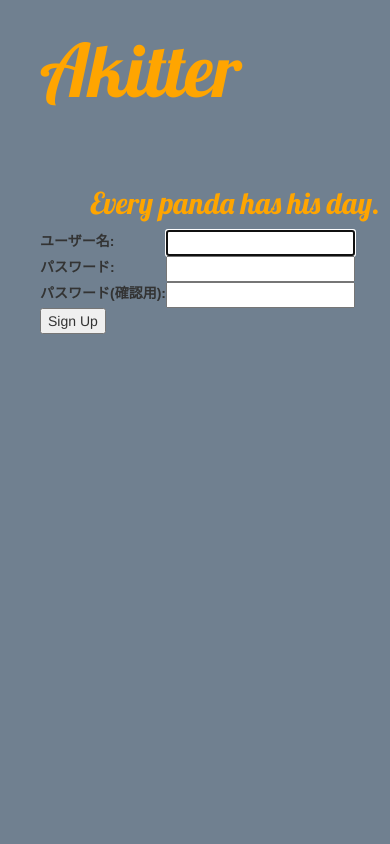
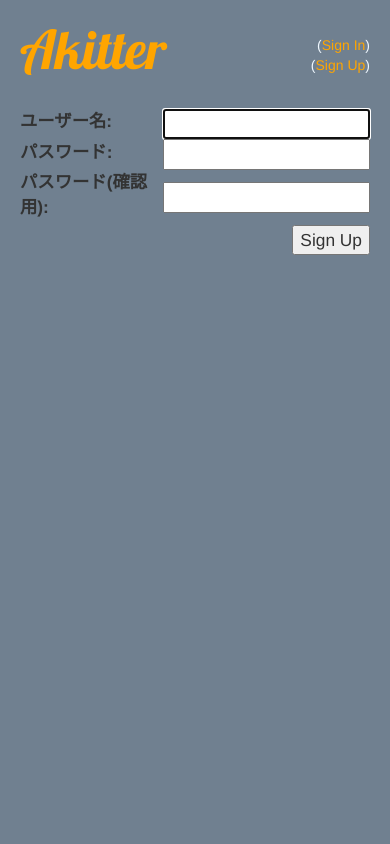
Before and after one commit to aki1502/tk, a Django app: page /akitter/signup/ in a window 390 px wide. Run offline with Django 3.2, Linux system fonts and the light colour scheme; some libraries are stand-ins or nearby versions.

Commit message:
Phone version site view

```diff
--- a/akitter/templates/akitter/base.html
+++ b/akitter/templates/akitter/base.html
@@ -1,8 +1,10 @@
 <!DOCTYPE html>
 {% load static %}
+
 <html lang="ja">
     <head>
         <meta charset="UTF-8">
+        <meta name-"viewport" content="width=device-width">
         <link rel="stylesheet" href="//maxcdn.bootstrapcdn.com/bootstrap/3.2.0/css/bootstrap.min.css">
         <link rel="stylesheet" href="//maxcdn.bootstrapcdn.com/bootstrap/3.2.0/css/bootstrap-theme.min.css">
         <link href="//fonts.googleapis.com/css?family=Lobster&subset=latin,latin-ext" rel="stylesheet" type="text/css">
@@ -12,6 +14,7 @@
         <title>Akitter</title>
     </head>
     <body>
+        <div class="pc_area">
             <div class="header">
                 <a href="{% url 'global_timeline' %}"><h1>Akitter</h1></a>
                 <div class="kakugen">
@@ -20,8 +23,23 @@
                 </div>
             </div>
             <div class="middle">
-            {% block body %}
-            {% endblock body %}
+                {% block pc_area %}
+                {% endblock pc_area %}
+            </div>
+        </div>
+        <div class="phone_area">
+            <div class="phone_header">
+                <a href="{% url 'global_timeline' %}"><h1>Akitter</h1></a>
+                {% if user.is_authenticated %}
+                    <p align="right">Hello, {{ user.username }}<br>
+                    (<a href="{% url 'signout' %}">Sign Out</a>)</p>
+                {% else %}
+                    <p align="right">(<a href="{% url 'signin' %}">Sign In</a>)<br>
+                    (<a href="{% url 'signup' %}">Sign Up</a>)</p>
+                {% endif %}
+            </div>
+            {% block phone_area %}
+            {% endblock phone_area %}
         </div>
     </body>
 </html>
--- a/akitter/templates/registration/signup.html
+++ b/akitter/templates/registration/signup.html
@@ -1,6 +1,6 @@
 {% extends 'akitter/base.html' %}
 
-{% block body %}
+{% block pc_area %}
     {% if form.errors %}
         <p>ふうがわりな名前とパスワードやなあ。</p>
     {% endif %}
@@ -25,4 +25,33 @@
         <input type="submit" value="Sign Up" />
         <input type="hidden" name="next" value="{{ next }}" />
     </form>
-{% endblock body %}
+{% endblock pc_area %}
+
+{% block phone_area %}
+    {% if form.errors %}
+        <p>ふうがわりな名前とパスワードやなあ。</p>
+    {% endif %}
+
+    <form method="post" action="{% url 'signup' %}" class="auth_form">
+    {% csrf_token %}
+        <table>
+        <tr>
+            <td>{{ form.username.label_tag }}</td>
+            <td>{{ form.username }}</td>
+        </tr>
+        <tr>
+            <td>{{ form.password1.label_tag }}</td>
+            <td>{{ form.password1 }}</td>
+        </tr>
+        <tr>
+            <td>{{ form.password2.label_tag }}</td>
+            <td>{{ form.password2 }}</td>
+        </tr>
+        </table>
+
+        <div class="sign">
+            <input type="submit" value="Sign Up" />
+            <input type="hidden" name="next" value="{{ next }}" />
+        </div>
+    </form>
+{% endblock phone_area %}
--- a/blog/static/css/akitter.css
+++ b/blog/static/css/akitter.css
@@ -1,6 +1,35 @@
+.pc_area {
+    display: block;
+}
+
+.phone_area {
+    display: none;
+}
+
+@media screen and (max-width: 768px) {
+    .pc_area {
+        display: none;
+    }
+    .phone_area {
+        display: block;
+    }
+}
+
+html {
+    height: 100%;
+}
+
 body {
     background-color: slategray;
+    height: 100%;
+}
+
+.pc_area{
     padding: 10px 10px 20px 40px;
+}
+
+.phone_area {
+    height: 100%;
 }
 
 a h2, p a {
@@ -16,11 +45,35 @@ p {
     overflow: auto;
 }
 
-h1 {
+.pc_area h1 {
     color: orange;
     font-size: 55pt;
     font-family: "Lobster", cursive;
     float: left;
+}
+
+.phone_area h1 {
+    color: orange;
+    font-size: 40pt;
+    font-family: "Lobster", cursive;
+    padding: 0px 0px 0px 20px;
+    float: left;
+}
+
+.phone_header p {
+    float: right;
+    padding: 35px 20px 0px 0px;
+}
+
+.akeet_button {
+    clear: both;
+    float: right;
+    padding: 0px 5px 0px 0px;
+}
+
+.phone_akeet_low .post-form textarea, .phone_akeet_low .post-form input {
+    width: 235%;
+    color: black;
 }
 
 .kakugen {
@@ -56,11 +109,19 @@ h1 {
     float: none;
 }
 
-iframe{
+.timeline_column {
     border:none;
     width:100%;
     height:1050px;
     padding:0;
+    margin:0;
+}
+
+.timeline_low {
+    border: none;
+    width:98%;
+    height: 82%;
+    padding:0px 0px 0px 10px;
     margin:0;
 }
 
@@ -72,3 +133,17 @@ iframe{
 .save {
     float: left;
 }
+
+.auth_form {
+    font-size: 13pt;
+    clear: both;
+    padding: 20px 20px 20px 20px;
+}
+
+.auth_form textarea, .auth_form input{
+    width: 100%
+}
+
+.sign {
+    float: right;
+}
--- a/mysite/settings.py
+++ b/mysite/settings.py
@@ -23,7 +23,7 @@ BASE_DIR = os.path.dirname(os.path.dirname(os.path.abspath(__file__)))
 SECRET_KEY = '=kvldc_)um)qnby^f@6y+2!^8y^m&vnxemj!atgxylfoz59^fm'
 
 # SECURITY WARNING: don't run with debug turned on in production!
-DEBUG = False
+DEBUG = True
 
 ALLOWED_HOSTS = ["127.0.0.1", ".pythonanywhere.com", "www.aki1502.tk"]
 
```
Also changed, not shown: akitter/templates/akitter/GTL.html (+17 -2 lines), akitter/templates/akitter/how_to_use.html (+2 -2 lines), akitter/templates/registration/signin.html (+27 -2 lines), media/images/zebra.png (renamed from index/media/images/zebra.png). Lines whose indentation alone changed are shown as unchanged.
